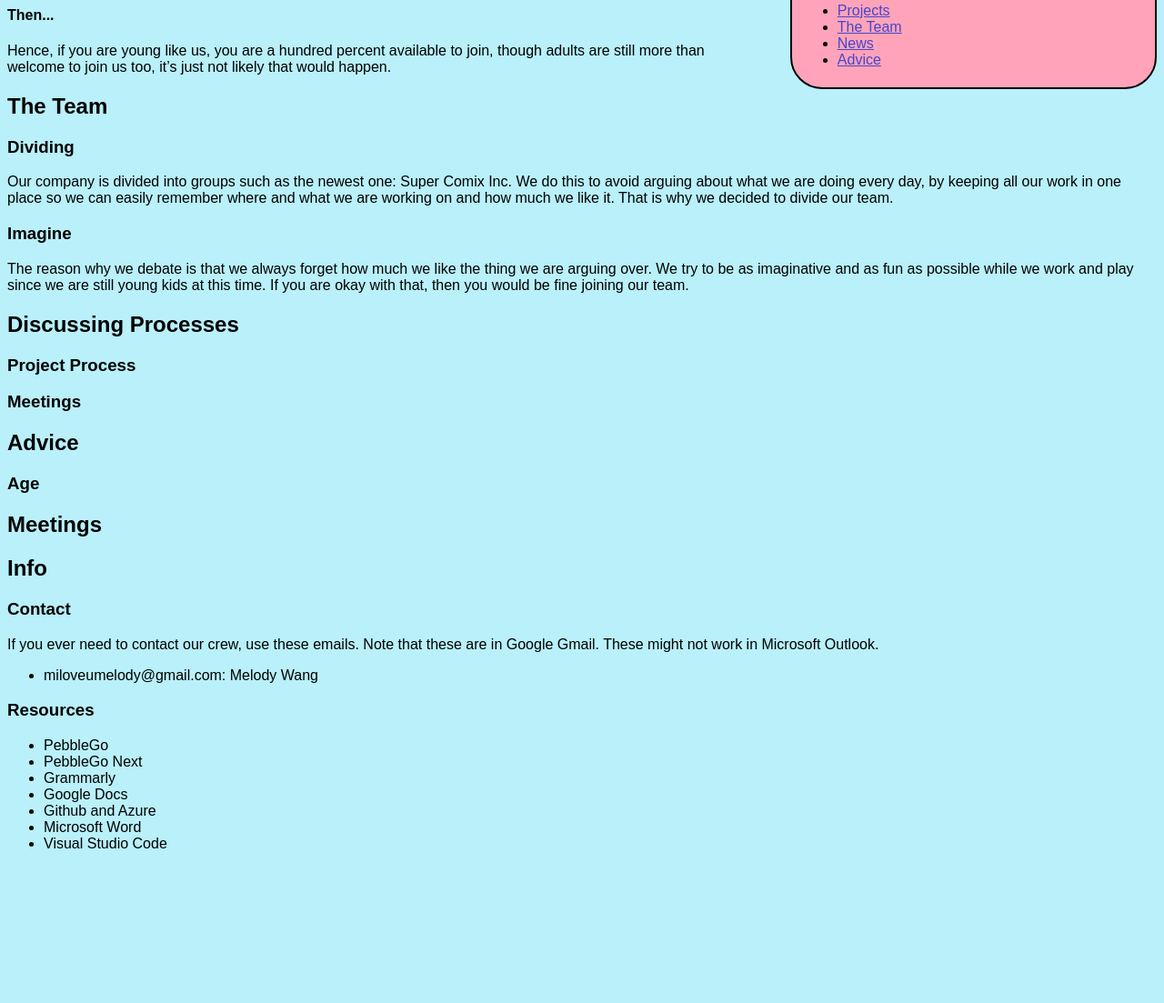
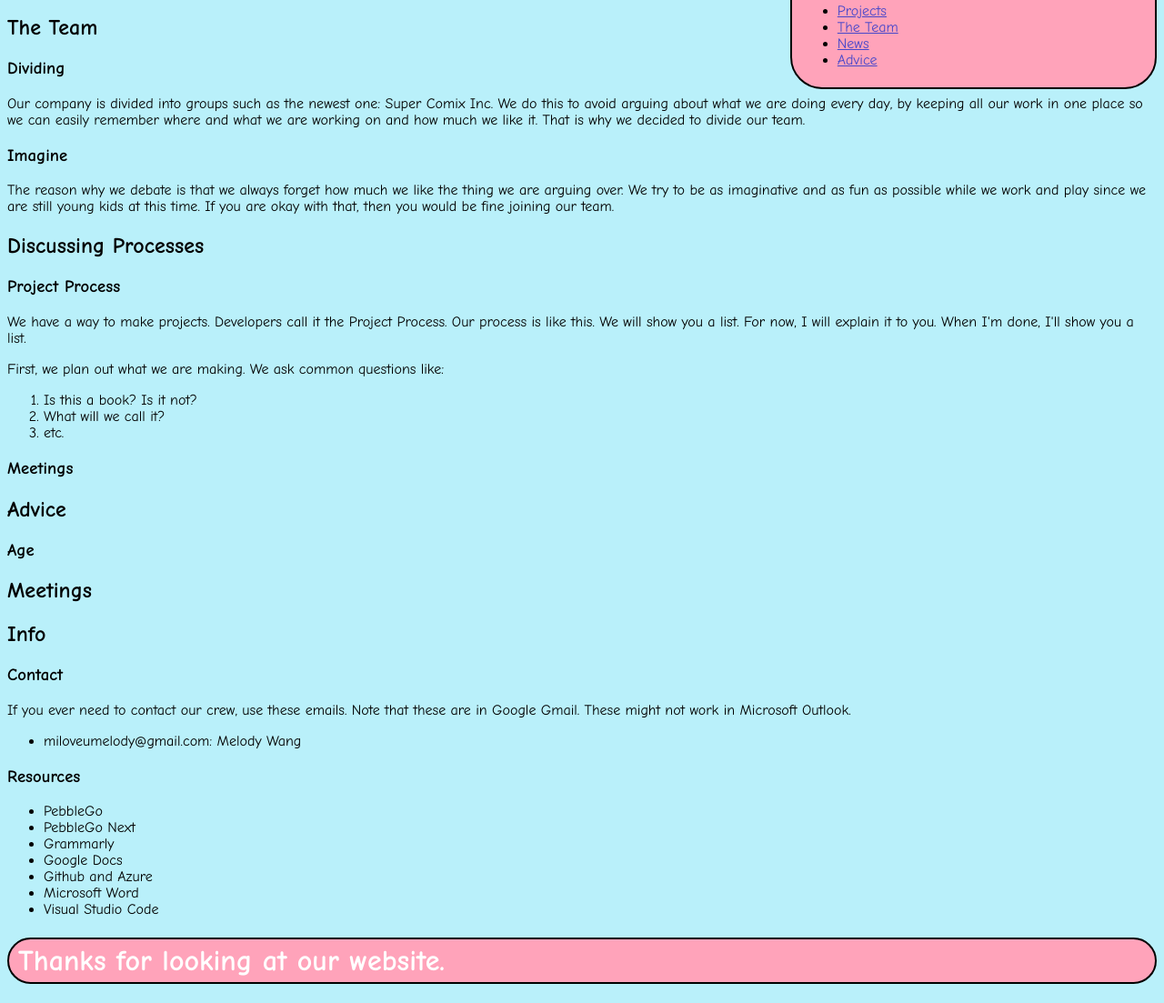
Before and after one commit to kate115/TheSuperPals, a plain HTML site: page index.html in a window 1280 px wide. Shown: the part 292-1395 px from the top of the page at 91% size. Before the commit the page ends 1245 px from the top, so only its background shows below. Drawn offline with Linux system fonts and the light colour scheme.

Commit message:
index better and phone font fix 2

```diff
--- a/index.html
+++ b/index.html
@@ -43,8 +43,6 @@
 
     <h3>What We Do</h3>
 
-    <h4>Introduction</h4>
-
     <p>
       We are young children who want to change the world. We make comics to
       fight boredom, we praise to always Recycle, Reuse, and Rethink our
@@ -52,8 +50,6 @@
       and creative way since we are young children at the time we made this
       website.
     </p>
-
-    <h4>Then...</h4>
 
     <p>
       Hence, if you are young like us, you are a hundred percent available to
@@ -85,6 +81,22 @@
     <h2>Discussing Processes</h2>
 
     <h3>Project Process</h3>
+
+    <p>
+      We have a way to make projects. Developers call it the Project Process.
+      Our process is like this. We will show you a list. For now, I will
+      explain it to you. When I'm done, I'll show you a list.
+    </p>
+
+    <p>
+      First, we plan out what we are making. We ask common questions like:
+    </p>
+
+    <ol>
+      <li>Is this a book? Is it not?</li>
+      <li>What will we call it?</li>
+      <li>etc.</li>
+    </ol>
 
     <h3>Meetings</h3>
 
@@ -119,7 +131,7 @@
       <li>Visual Studio Code</li>
     </ul>
 
-
+      <h1 class="footer">Thanks for looking at our website.</h1>
 
     <script src="script.js"></script>
   </body>
--- a/style.css
+++ b/style.css
@@ -27,11 +27,11 @@ a:active {
 
 .footer {
     background-color: rgb(255, 163, 186);
-    padding: 6px;
-    clear: both;
+    color: white;
+    padding: 5px 10px;
     border-style: solid;
     border-color: black;
-    border-width: 8px;
+    border-width: 2px;
     border-radius: 35px;
 }
 
@@ -51,9 +51,6 @@ a:active {
     #phone-visibility {
         display: none;
     }
-    body {
-        font-family: sans-serif;
-    }
 }
 
 @media only screen and (max-width: 600px) {
@@ -63,4 +60,7 @@ a:active {
     #phone-visibility {
         visibility: visible;
     }
+    body {
+        font-family: sans-serif;
+    }
   }
```
